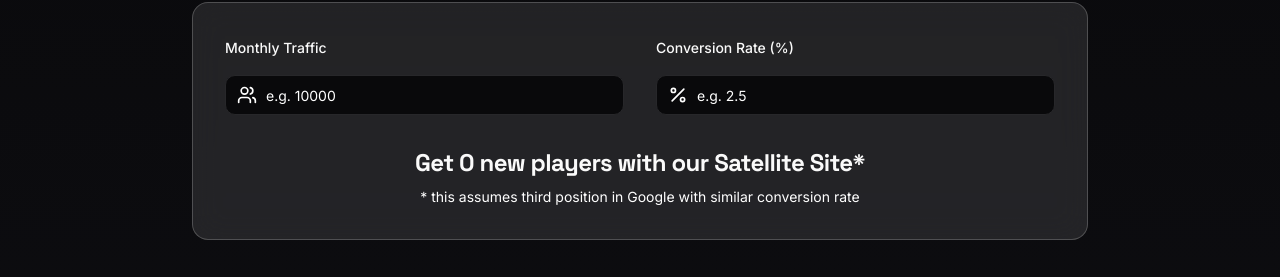
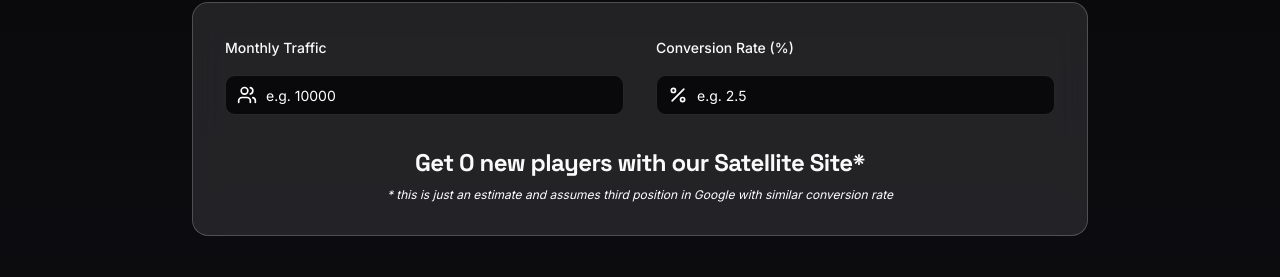
Before and after one commit to iGamingAudit/igaming-audit, a React (Vite) app: page / in a window 1280 px wide. Shown: the part 1082-1359 px from the top of the page. Built offline with nearby package versions, Linux system fonts and the light colour scheme.

Commit message:
Update estimate disclaimer text
Changed the disclaimer text in the Calculator component to clarify that the estimate assumes third position in Google with a similar conversion rate. The text has been made smaller and italicized for better presentation.
[skip gpt_engineer]

```diff
--- a/src/components/Calculator.tsx
+++ b/src/components/Calculator.tsx
@@ -77,8 +77,8 @@ export const Calculator = () => {
               <h3 className="text-2xl font-bold">
                 Get {calculateNewPlayers()} new players with our Satellite Site*
               </h3>
-              <p className="text-sm text-muted-foreground">
-                * this assumes third position in Google with similar conversion rate
+              <p className="text-xs italic text-muted-foreground">
+                * this is just an estimate and assumes third position in Google with similar conversion rate
               </p>
             </div>
           </div>
```
